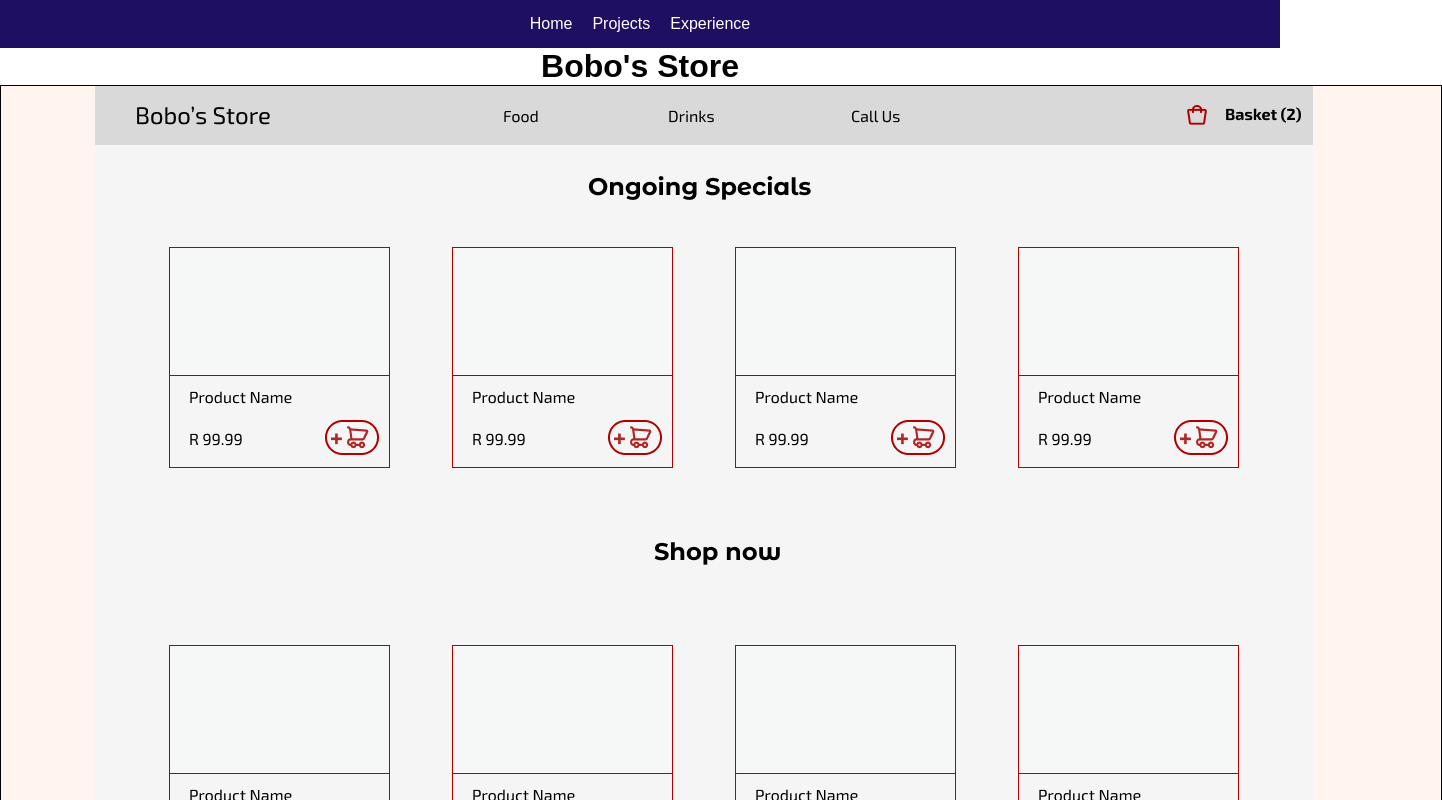
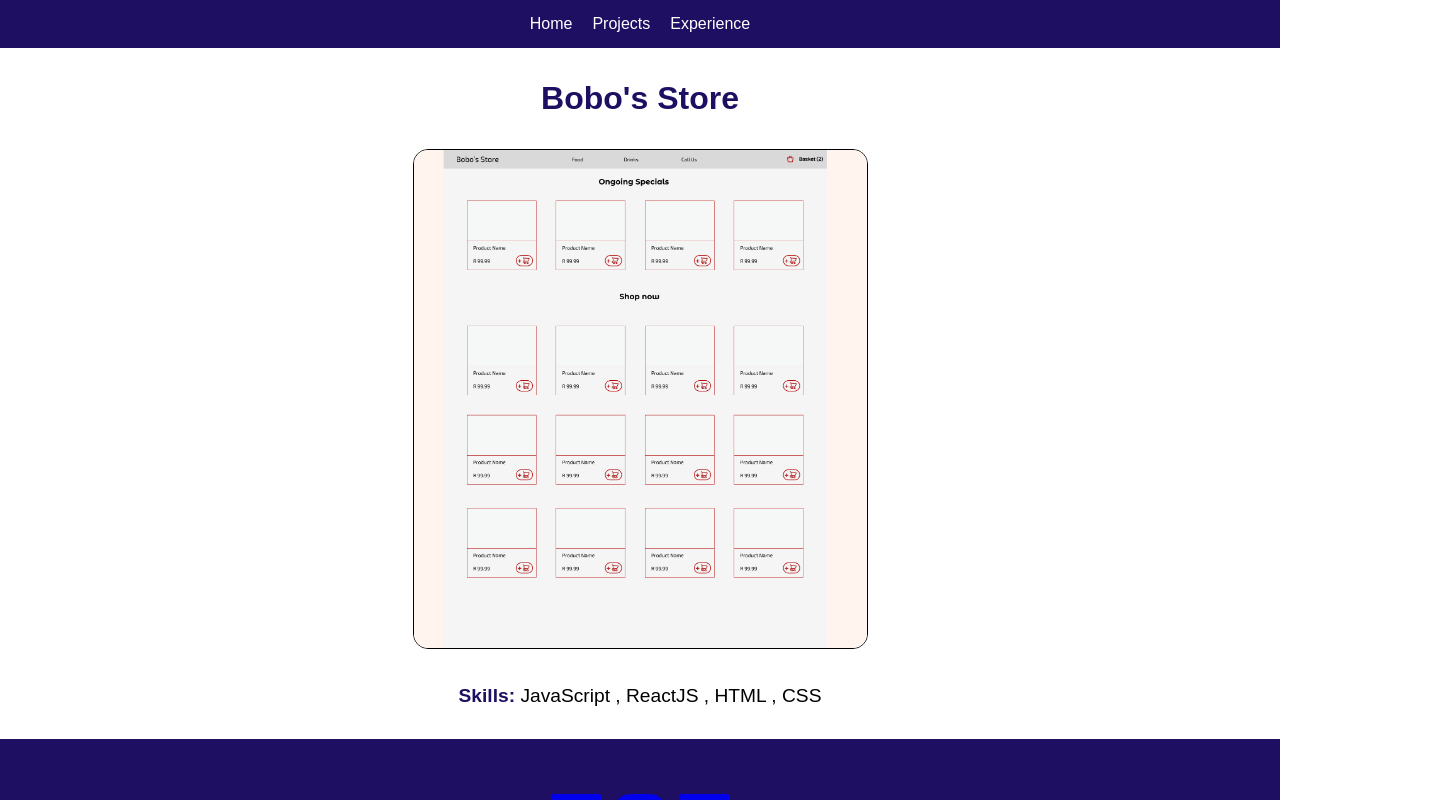
Before and after one commit to Exodera/my-portfolio, a React (Create React App) app: page /Projects/1 in a window 1280 px wide. Shown: the top 800 px of the page, 1442 px wide, since content can reach past the window. Built offline with nearby package versions, Linux system fonts and the light colour scheme.

Commit message:
Fixed projects page bug

```diff
--- a/src/components/ProjectDisplay/ProjectDisplay.css
+++ b/src/components/ProjectDisplay/ProjectDisplay.css
@@ -3,11 +3,22 @@
     font-size: 1.2rem
 
 }
-.ProjectDisplay{
+.projectDisplay{
      margin: 2rem 0;
-
 }
 
 .proj-image{
+    height: 500px;
     border: 1px solid black;
+    border-radius: 15px;
 }
+
+.projectDisplay h1{
+    margin: 2rem 0;
+}
+h1{
+    color: rgb(30, 15, 98);
+}
+.skillss{
+    color: rgb(30, 15, 98);
+}
--- a/src/components/ProjectDisplay/ProjectDisplay.js
+++ b/src/components/ProjectDisplay/ProjectDisplay.js
@@ -12,7 +12,9 @@ const ProjectDisplay = () => {
     <div className='projectDisplay'>
         <h1>{project.name}</h1>
         <img className='proj-image' alt = 'project' src ={project.image} />
-        <p className='proj-skills'><b>Skills:</b> {project.skills} </p>
+        <p className='proj-skills'><b className='skillss'>Skills:</b> {project.skills} </p>
+
+
     </div>
   )
 }
--- a/src/components/ProjectItem/ProjectItem.js
+++ b/src/components/ProjectItem/ProjectItem.js
@@ -1,8 +1,12 @@
 import React from 'react'
+import { useNavigate} from 'react-router-dom'
 
-const ProjectItem = ({image , name}) => {
+const ProjectItem = ({image , name, id}) => {
+  const navigation = useNavigate()
   return (
-    <div className='project-item'>
+    <div className='project-item' onClick={()=>{
+      navigation('/projects/' + id);
+    }}>
         <div className='bgImage' style={{ backgroundImage: `url(${image})`}}></div>
         <h3>{name}</h3>
     </div>
--- a/src/pages/Home.js
+++ b/src/pages/Home.js
@@ -12,9 +12,9 @@ const Home = ()=>{
             <h2>Hi there, My name is Oratile</h2>
             <p>
                 I am an aspiring website developer from South Africa, that loves
-                creating projects and colloborating
+                working on a projects
                 <br/>
-                with others on existing projects.
+                with others on in a team.
             </p>
             <ul className="social-icons">
                 <li><a href ="https://github.com/"><AiFillGithub/></a></li>
--- a/src/pages/Projects.js
+++ b/src/pages/Projects.js
@@ -1,6 +1,5 @@
 import React from 'react'
 import ProjectItem from '../components/ProjectItem/ProjectItem'
-
 import "../components/ProjectItem/ProjectItem.css"
 import {projectList} from '../helpers/ProjectList.js'
 
@@ -9,17 +8,17 @@ const Projects = () => {
   return (
     <div className='projects'>
       <h1>My Personal Projects</h1>
-      <hr/>
       <div className='project-items'>
-        {projectList.map((project)=>{
-          return <ProjectItem name={project.name} image = {project.image}/>
+        {projectList.map((project, idx)=>{
+          return <ProjectItem name = {project.name} image = {project.image} id = {idx}/>
         })}
       </div>
-
-
-
     </div>
   )
 }
 
+// {projectList.map((project, idx)=>{
+//   return <ProjectItem name = {project.name} image = {project.image} id = {idx}/>
+// })}
+
 export default Projects
```
